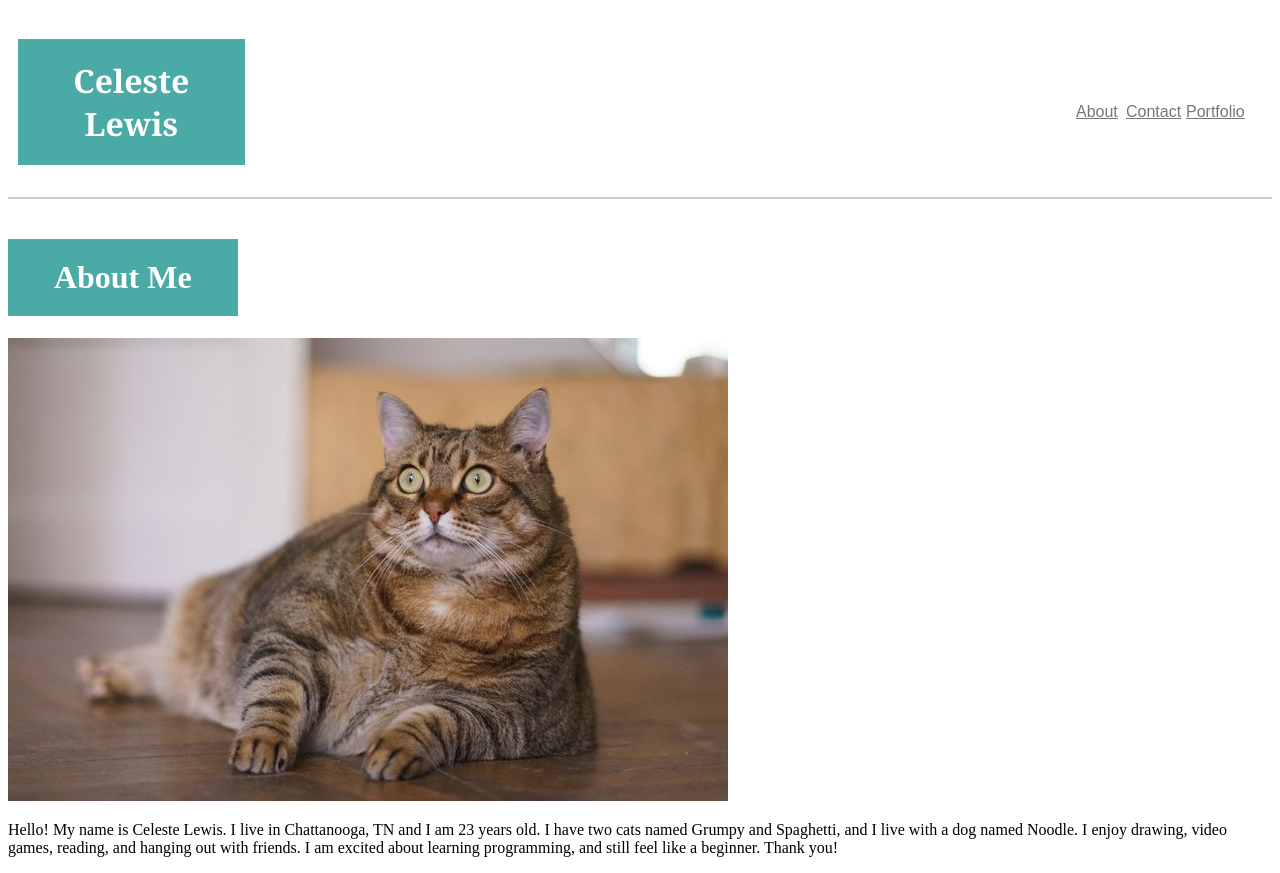
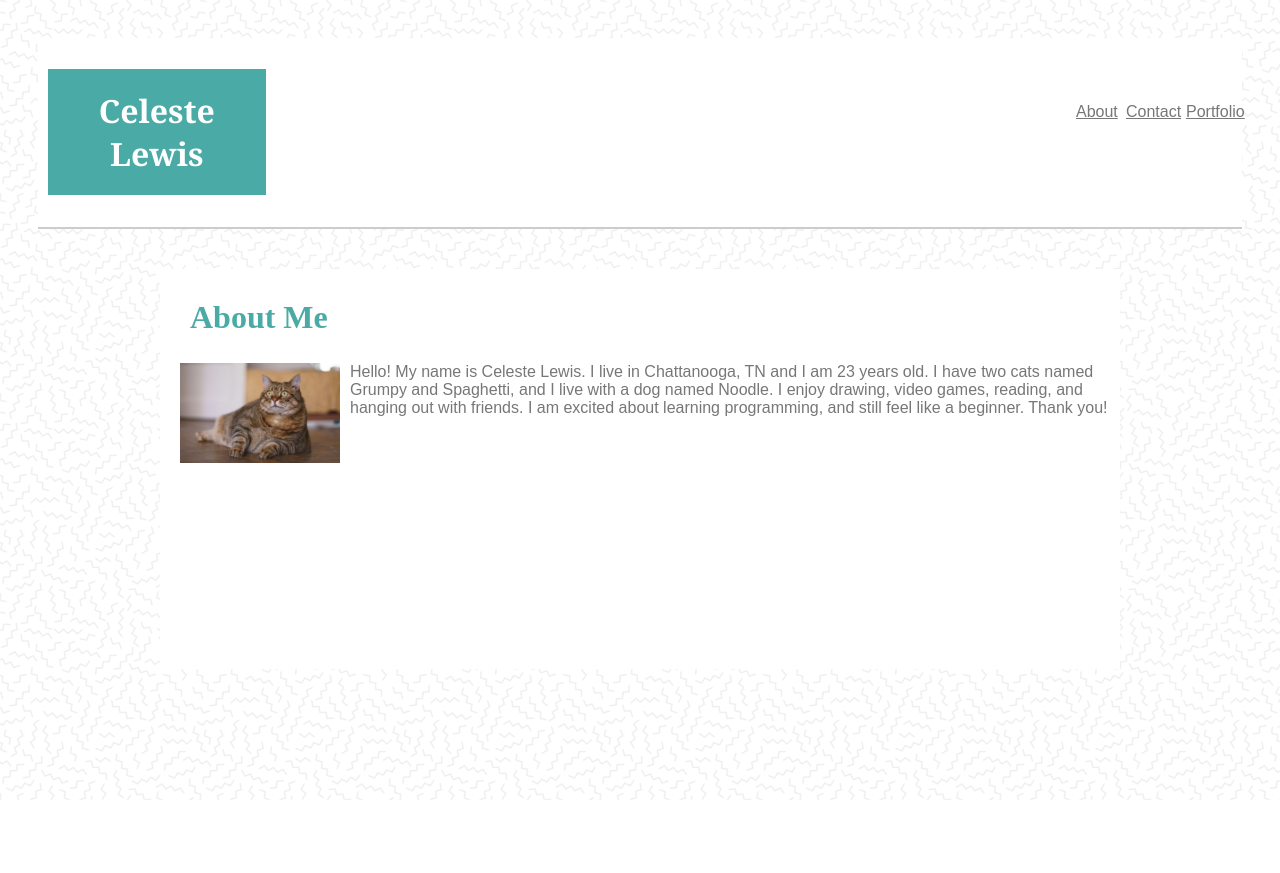
Before and after one commit to cdlewis42/Basic-Portfolio, a plain HTML site: page index.html in a window 1280 px wide. After the commit the page ends 800 px from the top, so only its background shows below. Drawn offline with Linux system fonts and the light colour scheme.

Commit message:
added HTML to match CSS document

```diff
--- a/assets/css/style.css
+++ b/assets/css/style.css
@@ -8,12 +8,19 @@ header {
     border-color:#cccccc;
     font-family:'Georgia', Times, 'Times New Roman', serif;
   }
-h1 {
+body{
+    background-image:url(../images/memphis-mini.png)
+}
+#name {
     color:#ffffff;
     background-color:#4aaaa5;
     width:15%;
     padding:20px;
     text-align:center;
+}
+#title{
+    color:#4aaaa5;
+    padding:30px 30px 5px 30px;
 }
 #left{
     position:absolute;
@@ -43,3 +50,22 @@ a {
     color:#777777;
     font-family:'Arial', 'Helvetica Neue', Helvetica, sans-serif;
 }
+#content{
+    width:960px;
+    height:400px;
+    background-color:#ffffff;
+    margin:auto;
+}
+
+#pro{
+    width:160px;
+    height:100px;
+    float:left;
+    margin-left:20px;
+    margin-right:10px;
+}
+p{
+    line-height:1.5x;
+    font-family:'Arial', 'Helvetica Neue', Helvetica, sans-serif;
+    color:#777777
+}
--- a/index.html
+++ b/index.html
@@ -7,7 +7,7 @@
     <body id=title>
 
         <header>
-            <h1>Celeste Lewis</h1>
+            <h1 id=name>Celeste Lewis</h1>
             <section id=left>
                     <a href="index.html">About</a>
                 </section>
@@ -20,7 +20,7 @@
     </header>
         <br>
         <div id=content>
-            <h1>About Me</h1>
+            <h1 id=title>About Me</h1>
             <img id=pro src="assets/images/placeholder.jpeg" alt="Oops! This was me but now I am broken">
             <p>
                 Hello! My name is Celeste Lewis. I live in Chattanooga, TN and
```
Also changed, not shown: contact.html (+7 -5 lines), portfolio.html (+7 -5 lines).
